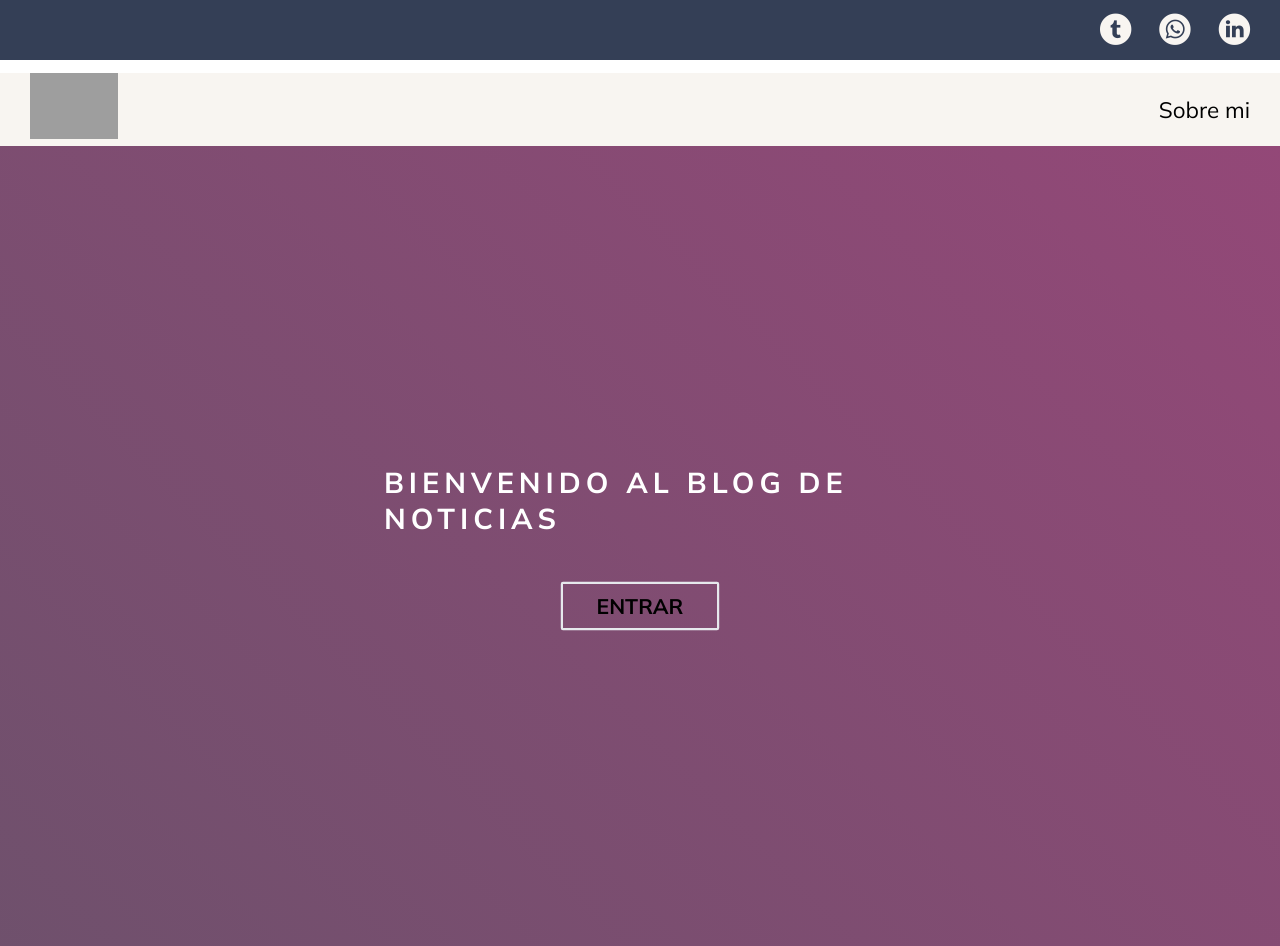
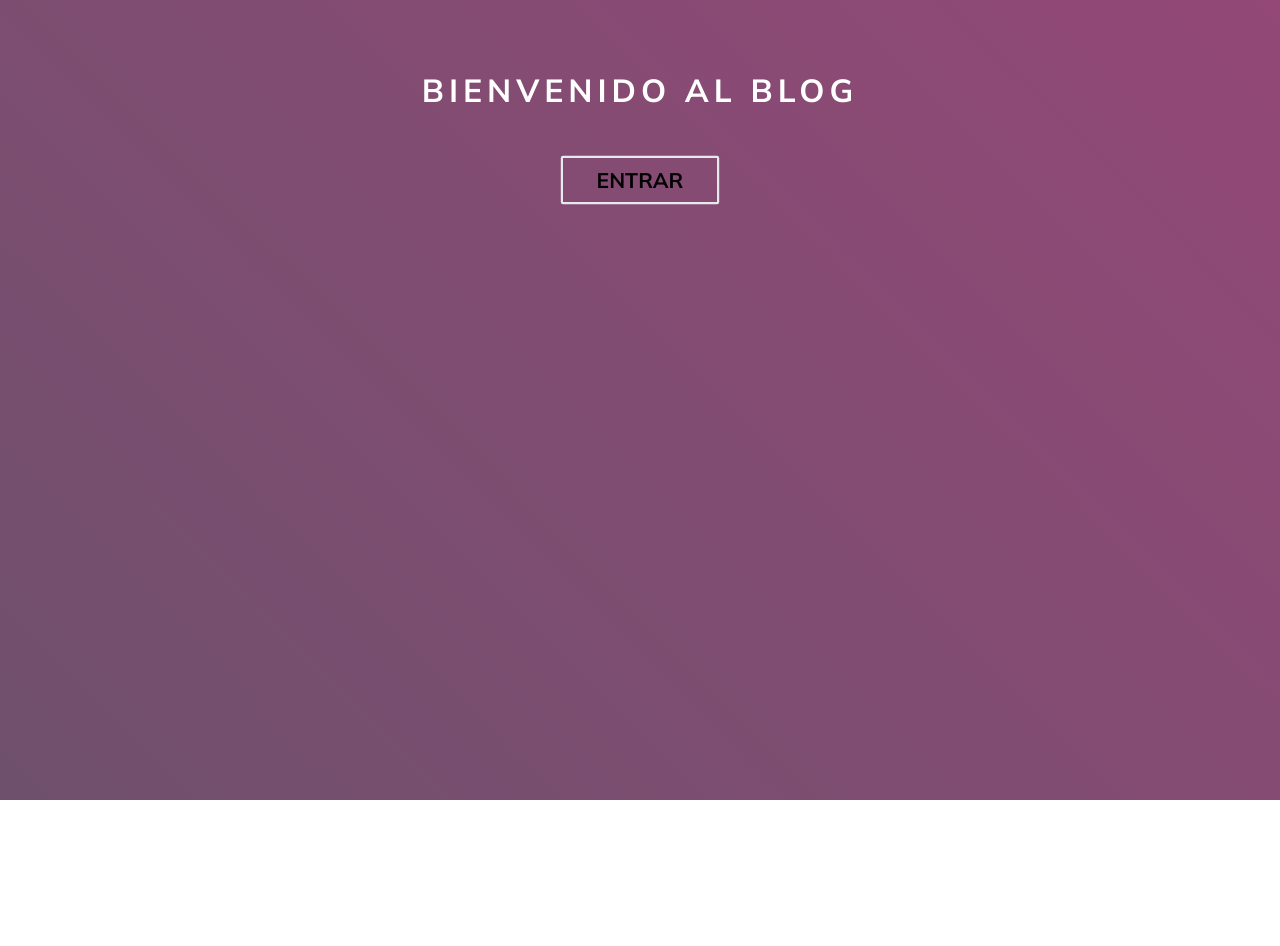
Before and after one commit to cuestiones/miblog1, a plain HTML site: page index.html in a window 1280 px wide. After the commit the page ends 800 px from the top, so only its background shows below. Drawn offline with Linux system fonts and the light colour scheme; grey boxes are pictures that could not be loaded.

Commit message:
index fix

```diff
--- a/css/main.css
+++ b/css/main.css
@@ -31,9 +31,9 @@ header {
 }
 /* Container Social */
 
-.home-main {
+/* .home-main {
   position: fixed;
-}
+} */
 
 header .header-container {
   height: 3.75rem;
@@ -85,14 +85,14 @@ nav .nav-logo-container a {
 .home-main {
   width: 100%;
   height: 100vh;
-  display: flex;
-  flex-direction: column;
+
+
   align-items: center;
   justify-content: center;
   background-image: linear-gradient(45deg, #176551, #a8437e ) ;
   background-size: 400% 400%;
   animation: change 10s infinite;
-  position: relative;
+  /* position: relative; */
 }
 
 @keyframes change {
@@ -114,21 +114,22 @@ nav .nav-logo-container a {
 
 .home-main .home-main-container {
   display: flex;
-  padding: 0 30%;
+  padding: 70px 50px 0;
   flex-direction: column;
   align-content: center;
   align-items: center;
   text-align: center;
-  position: absolute;
+  /* position: absolute; */
   text-transform: uppercase;
 }
 
 .home-main .home-main-container h1 {
-  font-size: 1.8em;
+  font-size: 2rem;
   color: var(--white);
   color: white;
   font-weight: bold;
   letter-spacing: 5px;
+  line-height: 2.5rem;
   text-align: start;
 }
 
--- a/index.html
+++ b/index.html
@@ -18,7 +18,7 @@
 
 <body>
     <!-- header -->
-    <header>
+    <!-- <header>
         <section class="header-container">
             <div class="icons">
                 <a href=""><span class="fimanager flaticon-002-twitter"></span></a>
@@ -38,13 +38,13 @@
             </section>
         </nav>
 
-    </header>
+    </header> -->
 
     <!-- main home -->
 
     <main class="home-main">
         <section class="home-main-container">
-            <h1>Bienvenido al blog de noticias</h1>
+            <h1>Bienvenido al blog</h1>
             <a class="home-enter" href="./blogs.html">Entrar</a>
 
         </section>
```
